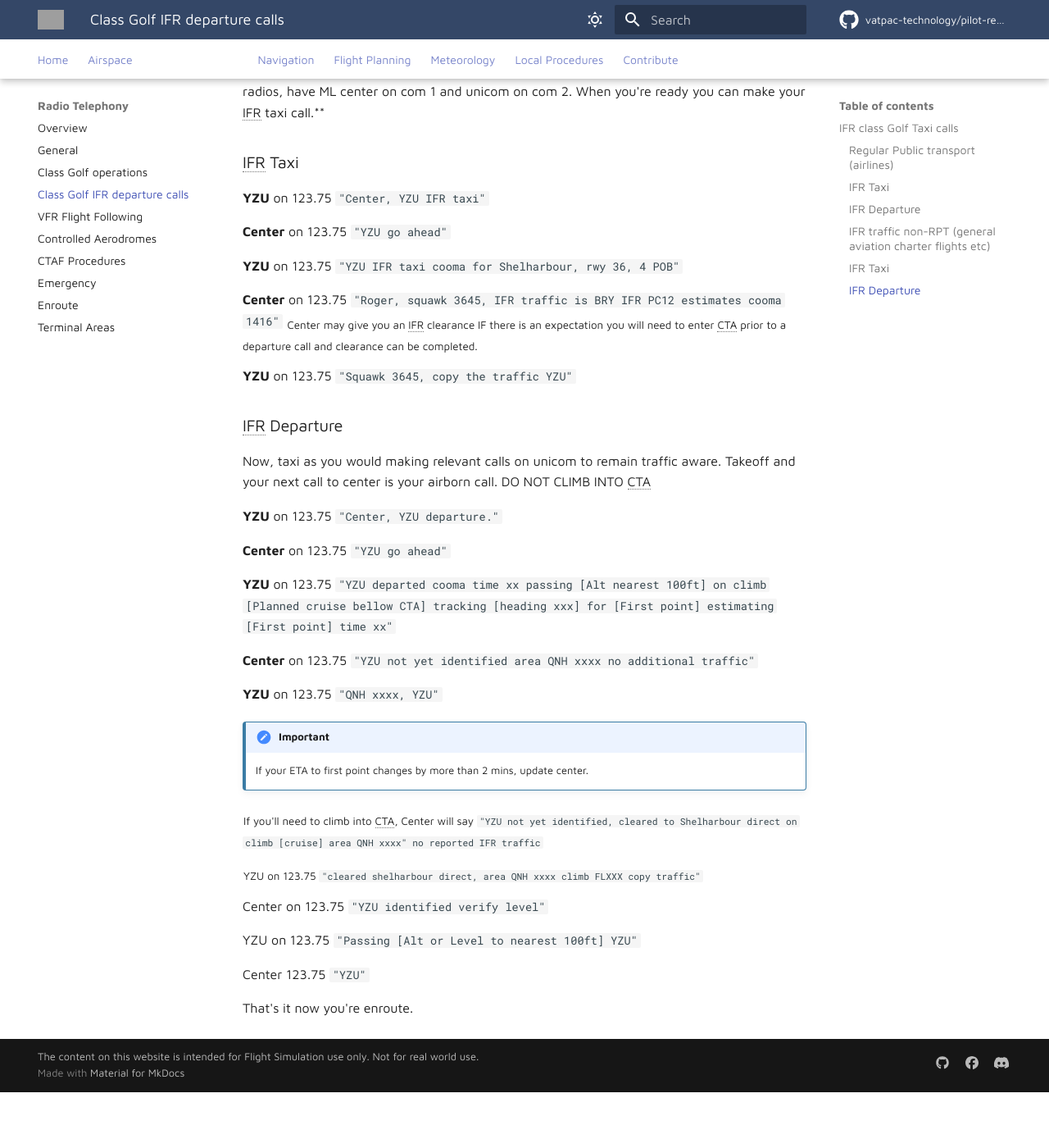
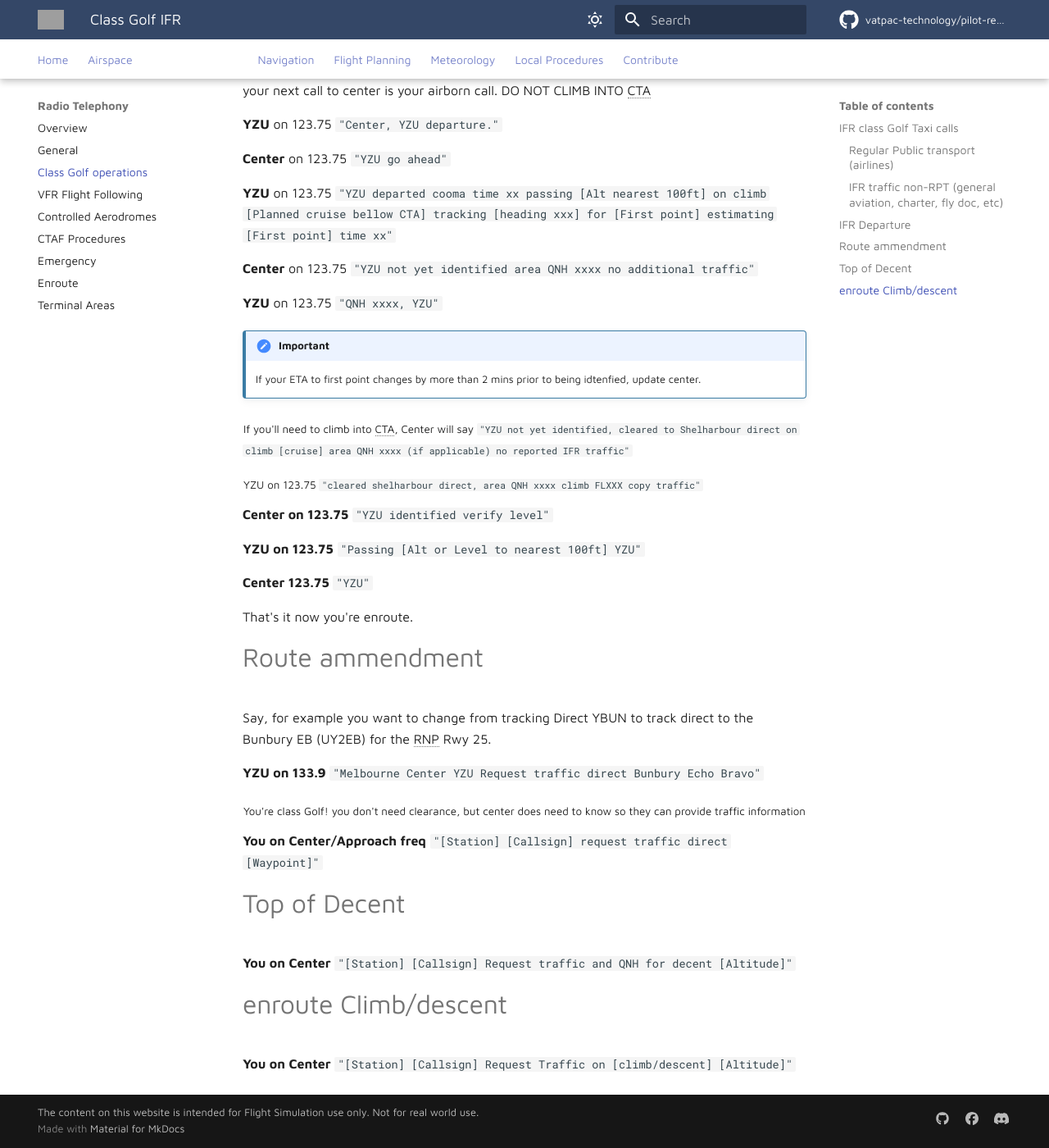
Before and after one commit to vatpac-technology/pilot-resources, an MkDocs documentation site: the page built from docs/radio-telephony/ClassGifr.md, in a window 1280 px wide and 1400 px high, scrolled down 1523 px. Shown: the whole window at 82% size. Built offline with MkDocs 1.6.1 and Material for MkDocs 9.7.7, drawn with Linux system fonts in a browser that asks for light colours; comment, search, counter and statistics services are not loaded; before the commit the page ends 2855 px from its top, so only the background shows below that; some of the changed text lies outside the part shown; grey boxes are pictures that could not be loaded.

Commit message:
rename and add to Class G IFR

```diff
--- a/docs/radio-telephony/ClassGdpearture.md
+++ b/docs/radio-telephony/ClassGifr.md
@@ -1,5 +1,5 @@
 ---
-  title: Class Golf IFR departure calls
+  title: Class Golf IFR
 ---
 
 --8<-- "includes/abbreviations.md"
@@ -12,7 +12,8 @@
 
 You are QJE1289 departure from Albury to Sydney (YMAY-YSSY). There is traffic in the local area that you suspect may be a hazzard and intend on making radio calls to. AND Melbourne center is online. If you can tune, Center on com 1, unicom on com 2. Get your flight setup, ready to depart and taxi. As you are about to taxi, you can make your first IFR taxi call to center.
 
-### IFR Taxi
+<h3>IFR Taxi</h3>
+
 **QJE1289** on 123.75 `"Center QJE1289 IFR Taxi"`
 
 **Center** on 123.75 `"QJE1289 go ahead"`
@@ -27,29 +28,14 @@ You are QJE1289 departure from Albury to Sydney (YMAY-YSSY). There is traffic in
 
 Taxi to the runway and take-off managing contact with the traffic in the area as required.
 
-### IFR Departure
 
-Once airborn and climbing. DO NOT climb into CTA. you don't yet have a clearance, just a squawk.
-
-**QJE1289** on 123.75 `"QJE1289 departure"`
-
-**Center** on 123.75 `"QJE1289 go ahead departure"`
-
-**QJE1289** on 123.75 `"Departed Aulbury time xxxx estimating [First waypoint] ARRAN time xxxx on climb [passing alt within 100ft accurate]`
-
-**Center** on 123.75 `"QJE1289 Identified cleared to Sydney via ARRAN flight planed route on climb FLXXX no aditional traffic"`
-
-**QJE1289** on 123.75 `"Cleared Sydney via ARRAN flight planed route, climb FLXXX copy the traffic"`
-
-Now you're climbing into CTA.
-
-### IFR traffic non-RPT (general aviation charter flights etc)
+### IFR traffic non-RPT (general aviation, charter, fly doc, etc)
 
 **Senario**
 
-You are a private IFR (VHYZU) flight departinng cooma for to Shelharbour (YCOM-YSHL) you have 4 people in your aircraft inluding yourself. Melbourne center is online and there is no traffic to your knowledge. Get your aircraft started and ready for taxi. If you can setup 2 radios, have ML center on com 1 and unicom on com 2. When you're ready you can make your IFR taxi call.**
+You are a private IFR (VHYZU) flight departinng cooma for to Shelharbour (YCOM-YSHL) you have 4 people in your aircraft inluding yourself. Melbourne center is online and there is no traffic to your knowledge. Get your aircraft started and ready for taxi. If you can setup 2 radios, have ML center on com 1 and unicom on com 2. When you're ready you can make your IFR taxi call.
 
-### IFR Taxi
+<h3>IFR Taxi</h3>
 
 **YZU** on 123.75 `"Center, YZU IFR taxi"`
 
@@ -61,7 +47,8 @@ You are a private IFR (VHYZU) flight departinng cooma for to Shelharbour (YCOM-Y
 
 **YZU** on 123.75 `"Squawk 3645, copy the traffic YZU"`
 
-### IFR Departure
+# IFR Departure
+
 
 Now, taxi as you would making relevant calls on unicom to remain traffic aware. Takeoff and your next call to center is your airborn call. DO NOT CLIMB INTO CTA
 
@@ -76,16 +63,34 @@ Now, taxi as you would making relevant calls on unicom to remain traffic aware.
 **YZU** on 123.75 `"QNH xxxx, YZU"`
 
 !!! IMPORTANT
-    If your ETA to first point changes by more than 2 mins, update center.
+    If your ETA to first point changes by more than 2 mins prior to being idtenfied, update center.
 
-<Sub> If you'll need to climb into CTA, Center will say `"YZU not yet identified, cleared to Shelharbour direct on climb [cruise] area QNH xxxx" no reported IFR traffic`</Sub>
+<Sub> If you'll need to climb into CTA, Center will say `"YZU not yet identified, cleared to Shelharbour direct on climb [cruise] area QNH xxxx (if applicable) no reported IFR traffic"`</Sub>
 
 <Sub> YZU on 123.75 `"cleared shelharbour direct, area QNH xxxx climb FLXXX copy traffic"` </Sub>
 
-Center on 123.75 `"YZU identified verify level"`
+**Center on 123.75** `"YZU identified verify level"`
 
-YZU on 123.75 `"Passing [Alt or Level to nearest 100ft] YZU"`
+**YZU on 123.75** `"Passing [Alt or Level to nearest 100ft] YZU"`
 
-Center 123.75 `"YZU"`
+**Center 123.75** `"YZU"`
 
 That's it now you're enroute.
+
+# Route ammendment
+
+Say, for example you want to change from tracking Direct YBUN to track direct to the Bunbury EB (UY2EB) for the RNP Rwy 25.
+
+**YZU on 133.9** `"Melbourne Center YZU Request traffic direct Bunbury Echo Bravo"`
+
+<sub>You're class Golf! you don't need clearance, but center does need to know so they can provide traffic information</sub>
+
+**You on Center/Approach freq** `"[Station] [Callsign] request traffic direct [Waypoint]"`
+
+# Top of Decent
+
+**You on Center** `"[Station] [Callsign] Request traffic and QNH for decent [Altitude]"`
+
+# enroute Climb/descent
+
+**You on Center** `"[Station] [Callsign] Request Traffic on [climb/descent] [Altitude]"`
```
